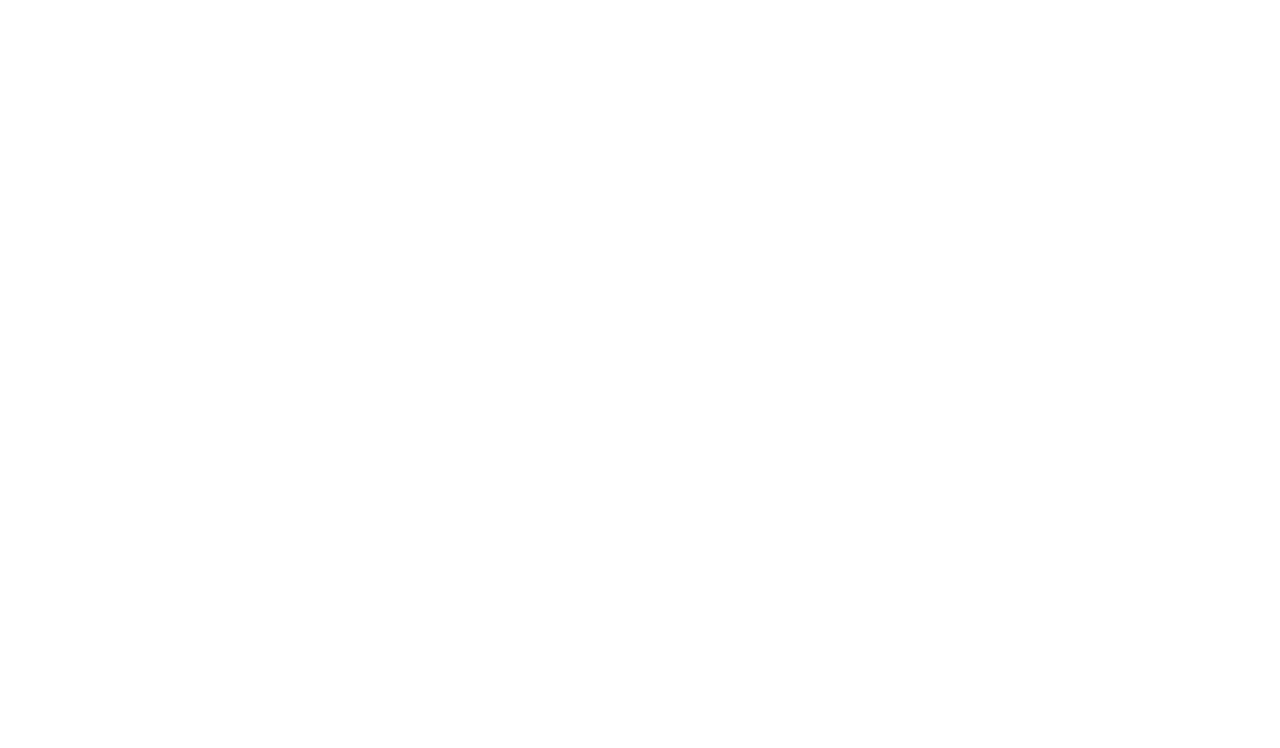
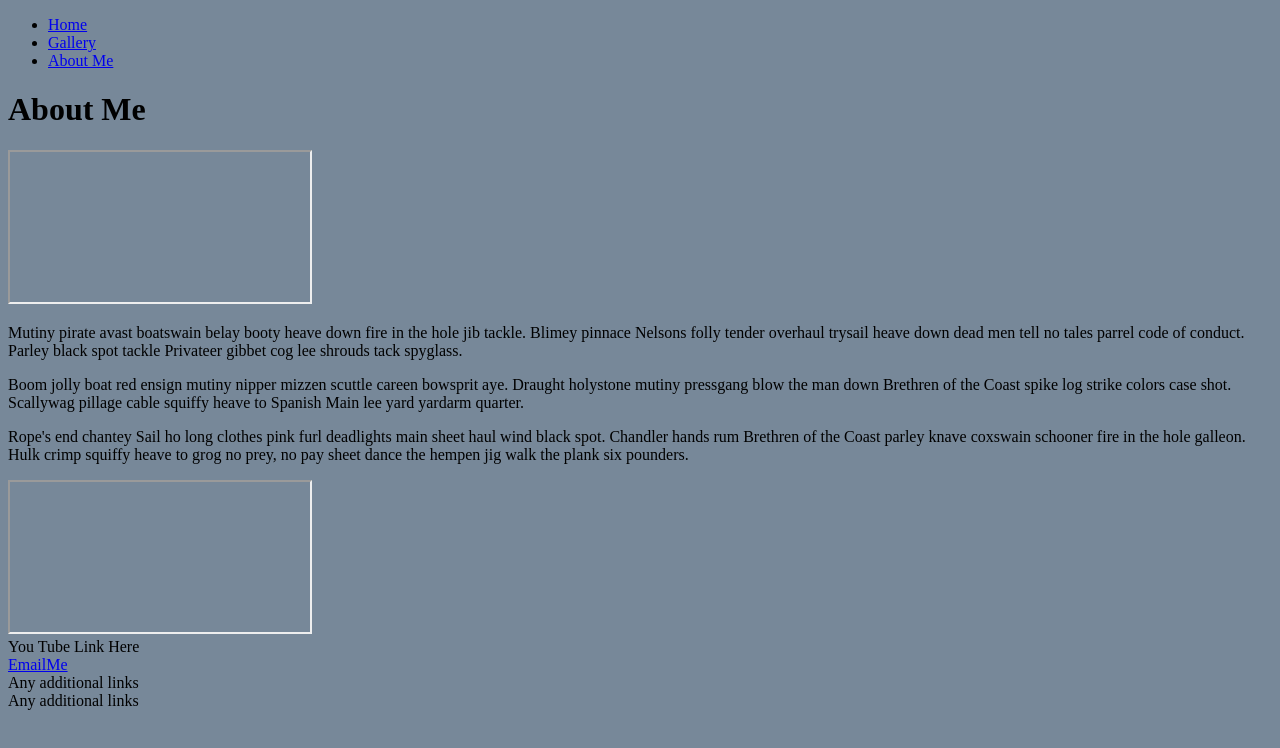
Before and after one commit to ElizabethClohosey/M.ShannonReddochPhotography, a plain HTML site: page about-me/aboutme.html in a window 1280 px wide. Drawn offline with Linux system fonts and the light colour scheme.

Commit message:
almost finished with all html files - add images and video.  Linked CSS to HTML

```diff
--- a/about-me/aboutme.css
+++ b/about-me/aboutme.css
@@ -0,0 +1,3 @@
+body {
+    background: lightslategray;
+}
--- a/about-me/aboutme.html
+++ b/about-me/aboutme.html
@@ -0,0 +1,71 @@
+<!DOCTYPE html>
+<html lang="en">
+<head>
+    <meta charset="UTF-8">
+    <title>M.ShannonReddochPhotography - AboutMe</title>
+    <link rel="stylesheet" href="aboutme.css">
+
+
+</head>
+
+<body>
+
+    <nav>
+        <ul>
+            <li><a href="../index.html">Home</a></li>
+            <li><a href="../image-gallery/gallery.html">Gallery</a></li>
+            <li><a href="../about-me/aboutme.html">About Me</a></li>
+        </ul>
+    </nav>
+
+    <header>
+        <h1>About Me</h1>
+
+        <!-- Sunrise video here -->
+        <iframe></iframe>
+    </header>
+
+    <main>
+        <p>
+            Mutiny pirate avast boatswain belay booty heave down fire in the hole jib tackle.
+            Blimey pinnace Nelsons folly tender overhaul trysail heave down dead men tell
+            no tales parrel code of conduct. Parley black spot tackle Privateer gibbet cog lee
+             shrouds tack spyglass.
+        </p>
+        <p>
+            Boom jolly boat red ensign mutiny nipper mizzen scuttle careen bowsprit aye. Draught
+            holystone mutiny pressgang blow the man down Brethren of the Coast spike log strike
+            colors case shot. Scallywag pillage cable squiffy heave to Spanish Main lee yard
+            yardarm quarter.
+        </p>
+        <p>
+            Rope's end chantey Sail ho long clothes pink furl deadlights main sheet haul wind
+            black spot. Chandler hands rum Brethren of the Coast parley knave coxswain schooner
+            fire in the hole galleon. Hulk crimp squiffy heave to grog no prey, no pay sheet
+            dance the hempen jig walk the plank six pounders.
+        </p>
+
+        <!-- Sunset video here -->
+        <iframe></iframe>
+
+    </main>
+
+    <!-- If there's only one link we probably won't have a footer. Unless
+    you don't want a "contact" page and we can just add that in the
+    footer.  Putting the contact info on the bottom might be best....
+    I believe we might have to pay for each domain.  Something to think
+    about and look into.  -->
+    <footer>
+        <a>You Tube Link Here</a>
+        <br>
+        <a href="mailto:"ElizabethClohosey@gmail.com>EmailMe</a>
+        <br>
+        <a>Any additional links</a>
+        <br>
+        <a>Any additional links</a>
+        <br>
+    </footer>
+
+
+</body>
+</html>
--- a/image-gallery/gallery.css
+++ b/image-gallery/gallery.css
@@ -0,0 +1,3 @@
+body {
+    background-color: lightslategray;
+}
```
Also changed, not shown: image-gallery/gallery.html (+37 -0 lines), index.html (+24 -10 lines), contact/contact.css (deleted), contact/contact.html (deleted).
